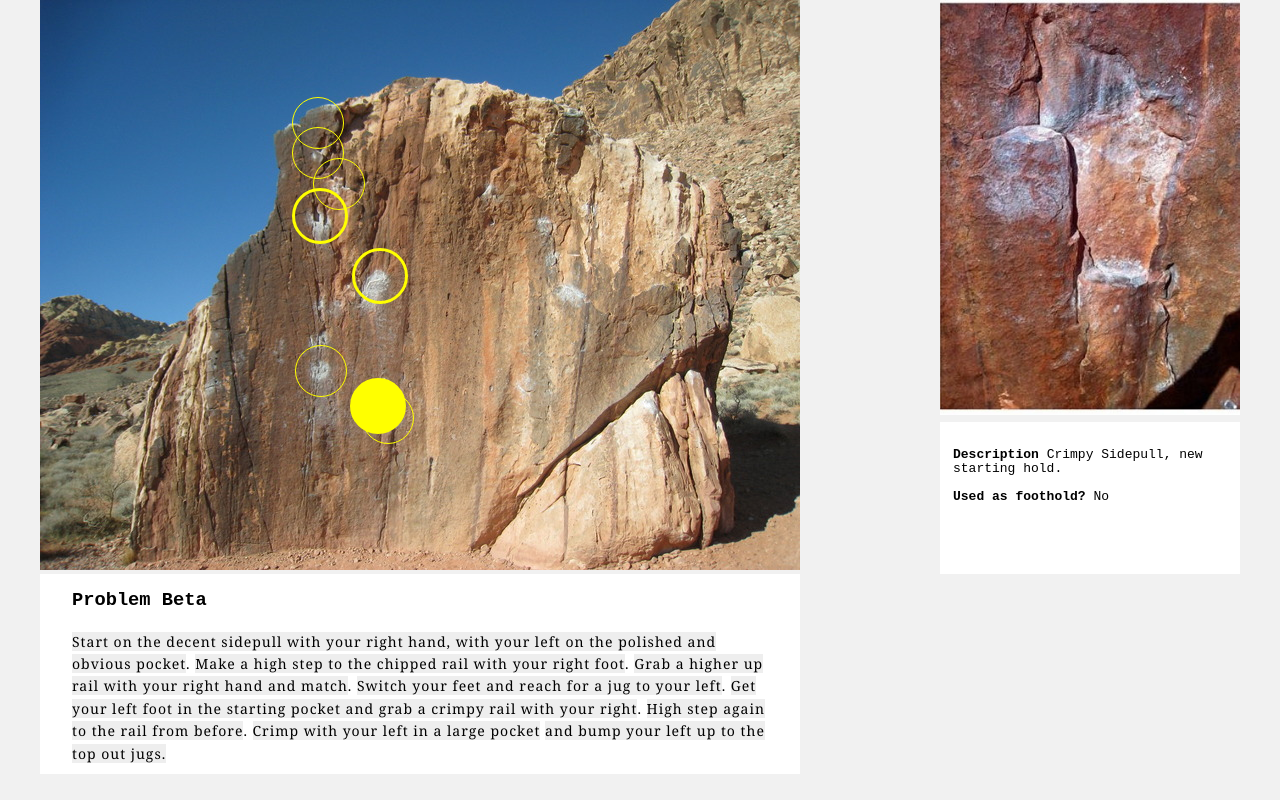
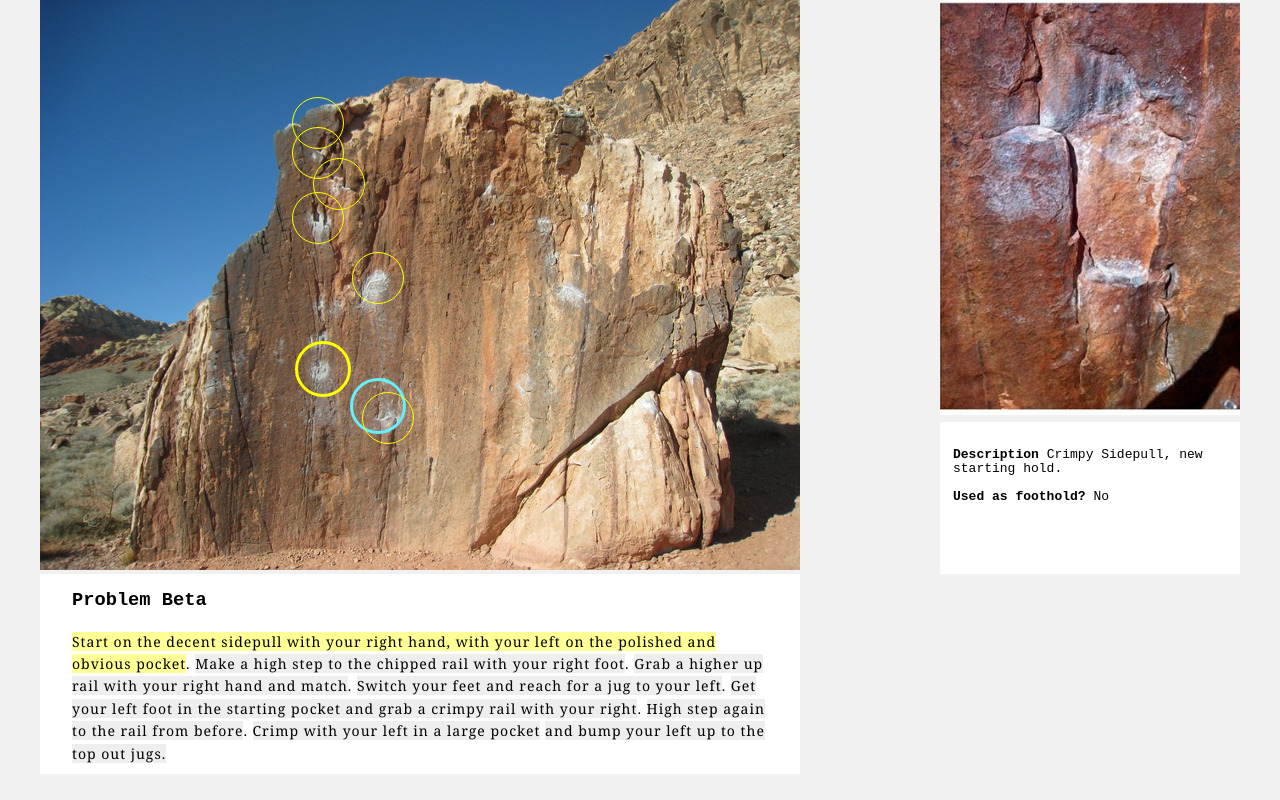
Before and after one commit to kyledavid/rock-genius-redux, a React app: page / in a window 1280 px wide. Built offline with nearby package versions, Linux system fonts and the light colour scheme.

Commit message:
gave active holds blue highlight, filling the background obscures the rock too much

```diff
--- a/src/containers/App.js
+++ b/src/containers/App.js
@@ -10,8 +10,8 @@ export default class App extends React.Component {
 
     this.state = {
       active: 1,
-      highlightedHolds: [1,3,4],
-      activeBeta: null,
+      highlightedHolds: [1,2],
+      activeBeta: 0,
     }
 
     this.setActive = this.setActive.bind(this)
--- a/src/style.scss
+++ b/src/style.scss
@@ -19,7 +19,7 @@ body {
 }
 
 .single-hold.active {
-  background-color: yellow;
+  border:3px solid rgb(100,240,255);
   z-index: 1;
 }
 
```
